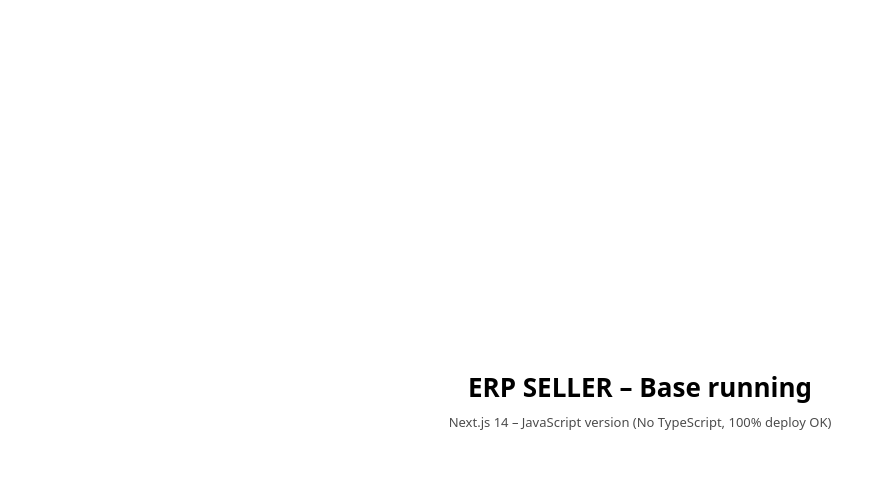
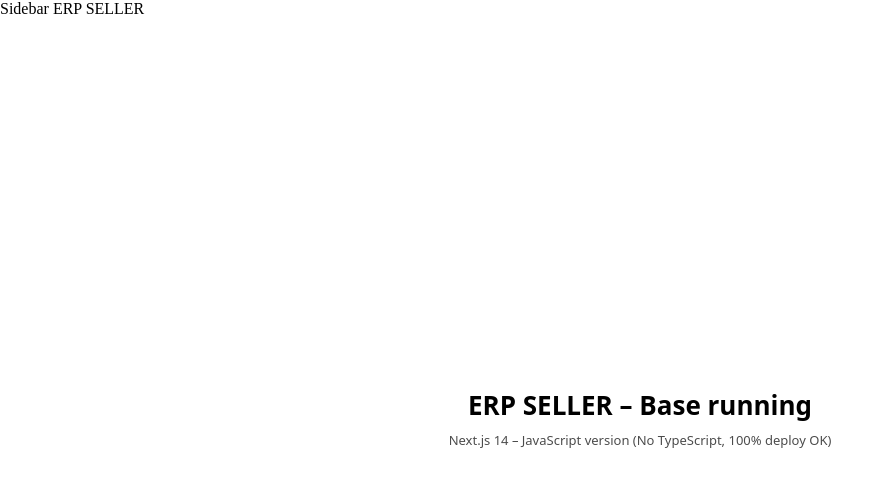
Before and after one commit to conlele0201/erp-seller-crm, a Next.js app: page / in a window 1280 px wide. Shown: the top 486 px of the page, without its empty margins (0-893 px from the left). Built offline with nearby package versions, Linux system fonts and the light colour scheme.

Commit message:
Update layout.js

```diff
--- a/app/layout.js
+++ b/app/layout.js
@@ -1,4 +1,5 @@
-import './globals.css';
+import "./globals.css";
+import Sidebar from "../components/Sidebar";
 
 export const metadata = {
   title: "ERP SELLER – Base",
@@ -8,7 +9,10 @@
 export default function RootLayout({ children }) {
   return (
     <html lang="vi">
-      <body>{children}</body>
+      <body>
+        <Sidebar />
+        {children}
+      </body>
     </html>
   );
 }
```
